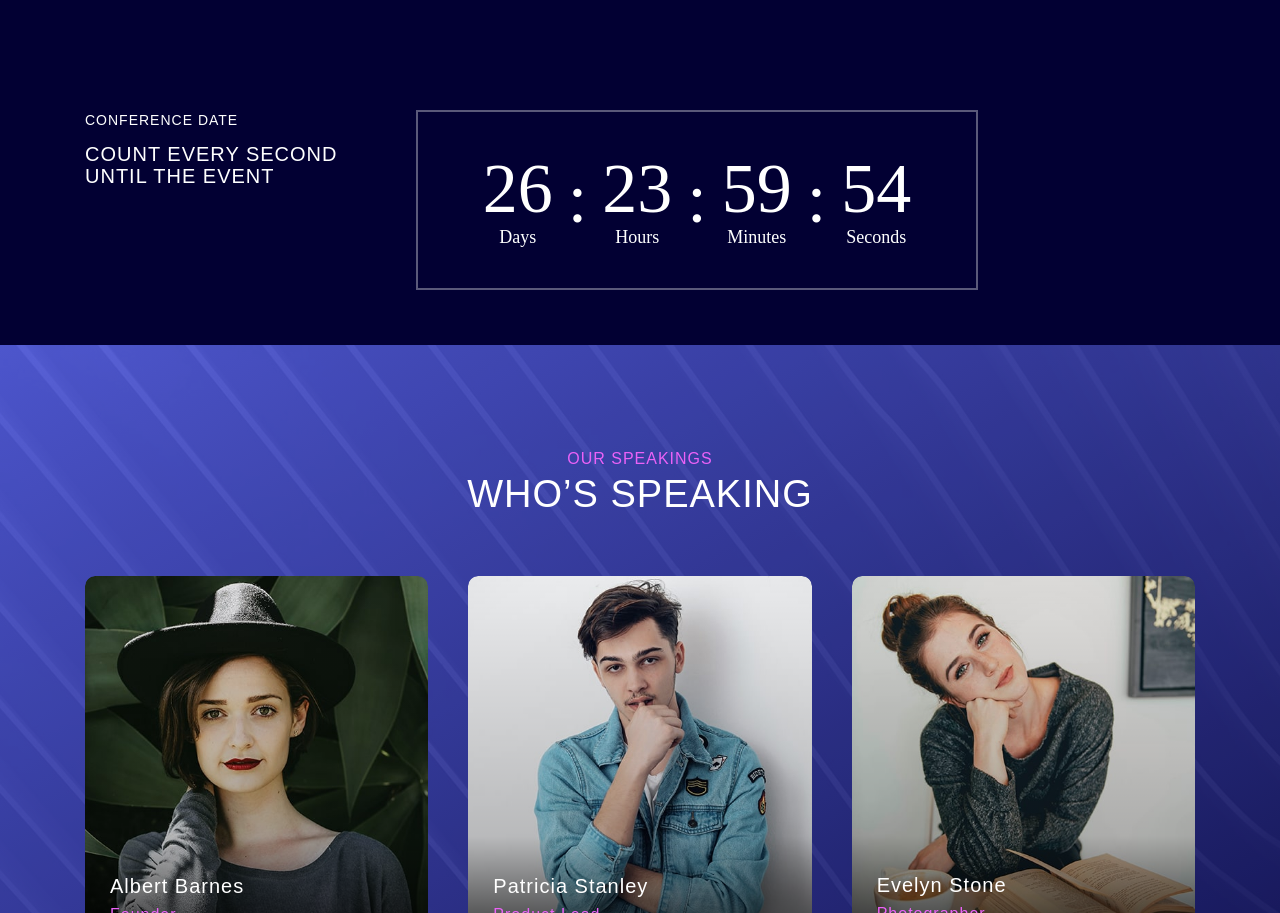
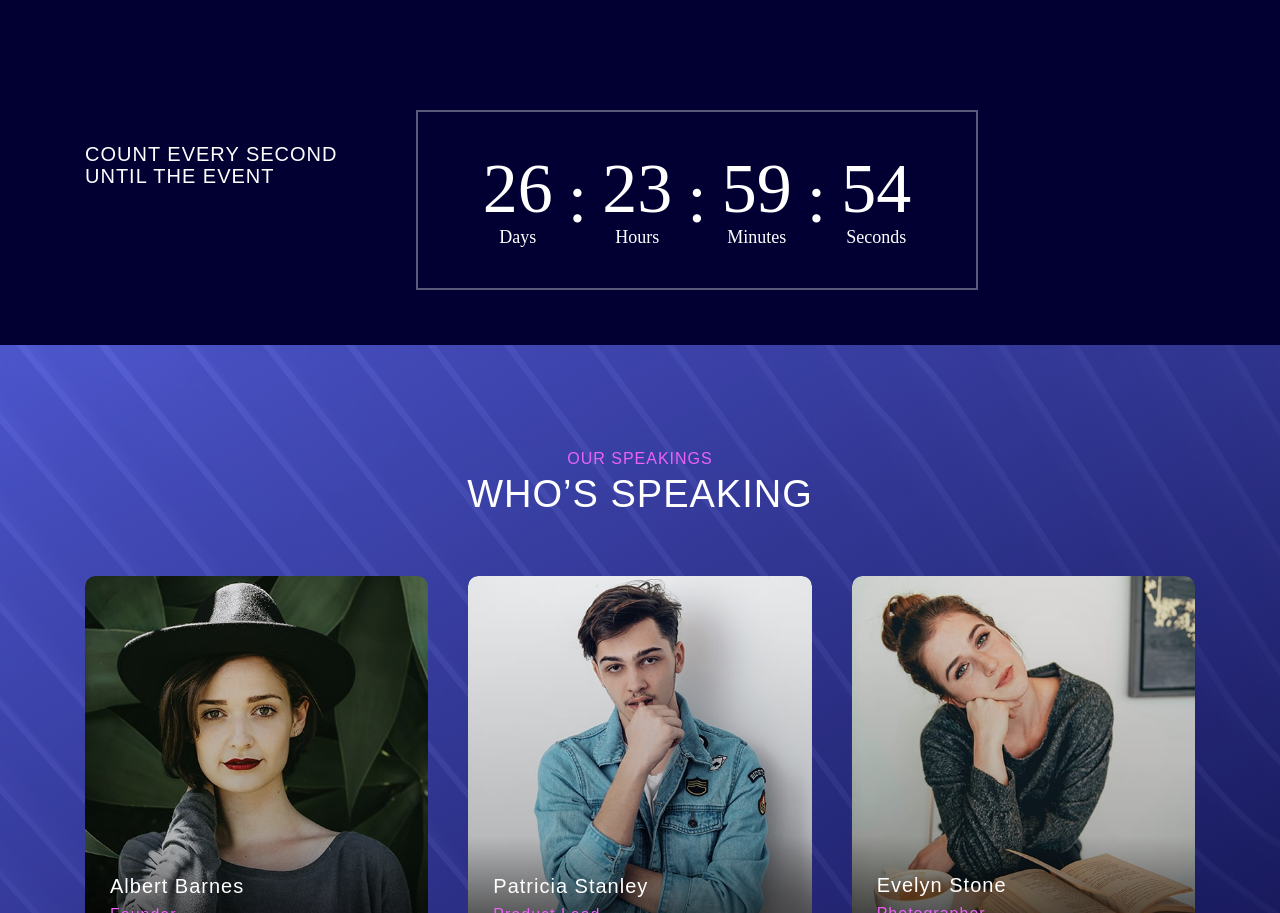
Before and after one commit to Nikunjbansal99/ACM-PRODIGY-2020, a website: page index.html in a window 1280 px wide. Shown: the part 1600-2513 px from the top of the page. Drawn offline with Linux system fonts and the light colour scheme; files that its build step writes are made by us from their sources; animation ran at ten frames a second; files whose address does not match are found by name.

Commit message:
Update index.html

```diff
--- a/index.html
+++ b/index.html
@@ -173,7 +173,7 @@ Come, let’s explore the unexplored with Prodigy’20!</p>
                     <div class="col-12 col-md-3">
                         <!-- Countdown Text -->
                         <div class="countdown-content-text mb-100 wow fadeInUp" data-wow-delay="300ms">
-                            <h6 style="color: white;">Conference Date</h6>
+                            <h6>Conference Date</h6>
                             <h4>Count Every Second Until the Event</h4>
                         </div>
                     </div>
```
